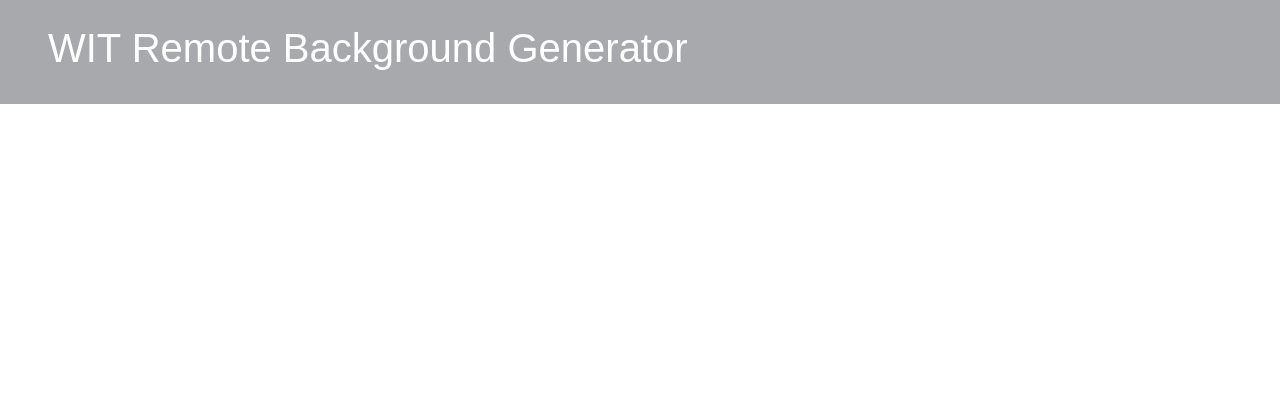
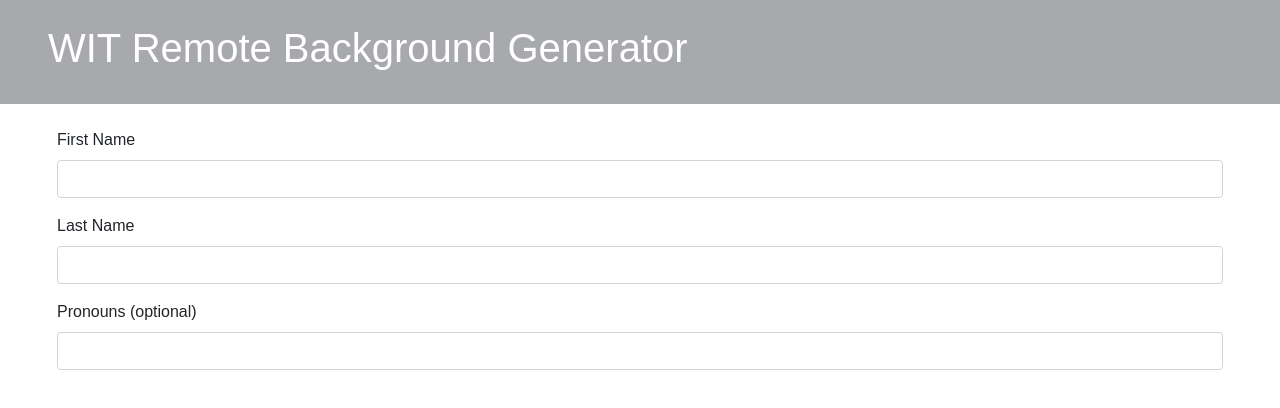
Before and after one commit to bmeehan1020/VirtualBackdrop, a React (Create React App) app: page / in a window 1280 px wide. Shown: the top 408 px of the page. Built offline with nearby package versions, Linux system fonts and the light colour scheme.

Commit message:
Add user input form

```diff
--- a/src/App.css
+++ b/src/App.css
@@ -1,10 +1,11 @@
-.App {
-  text-align: center;
-}
-
 .App-header {
   background-color: #a7a9ac;
   color: white;
   padding: 24px 48px;
   text-align: left;
 }
+
+.App-body {
+  margin: 0px auto;
+  padding: 24px 72px;
+}
--- a/src/App.js
+++ b/src/App.js
@@ -1,4 +1,6 @@
 import './App.css';
+import Form from 'react-bootstrap/Form';
+import Row from 'react-bootstrap/Row';
 
 function App() {
   return (
@@ -6,7 +8,22 @@ function App() {
       <header className="App-header">
         <h1>WIT Remote Background Generator</h1>
       </header>
-
+      <div className="App-body">
+        <Form>
+          <Form.Group as={Row} controlId="formGroupFirstName">
+            <Form.Label>First Name</Form.Label>
+            <Form.Control type="text" />
+          </Form.Group>
+          <Form.Group as={Row} controlId="formGroupLastName">
+            <Form.Label>Last Name</Form.Label>
+            <Form.Control type="text" />
+          </Form.Group>
+          <Form.Group as={Row} controlId="formGroupPronouns">
+            <Form.Label>Pronouns (optional) </Form.Label>
+            <Form.Control type="text" />
+          </Form.Group>
+        </Form>
+      </div>
     </div>
   );
 }
--- a/src/index.css
+++ b/src/index.css
@@ -1,5 +1,4 @@
 body {
-  margin: 0;
   font-family: franklin-gothic-urw, arial, sans-serif;
   -webkit-font-smoothing: antialiased;
   -moz-osx-font-smoothing: grayscale;
```
Also changed, not shown: 1 other file (tests, documents, lock files or other folders).
